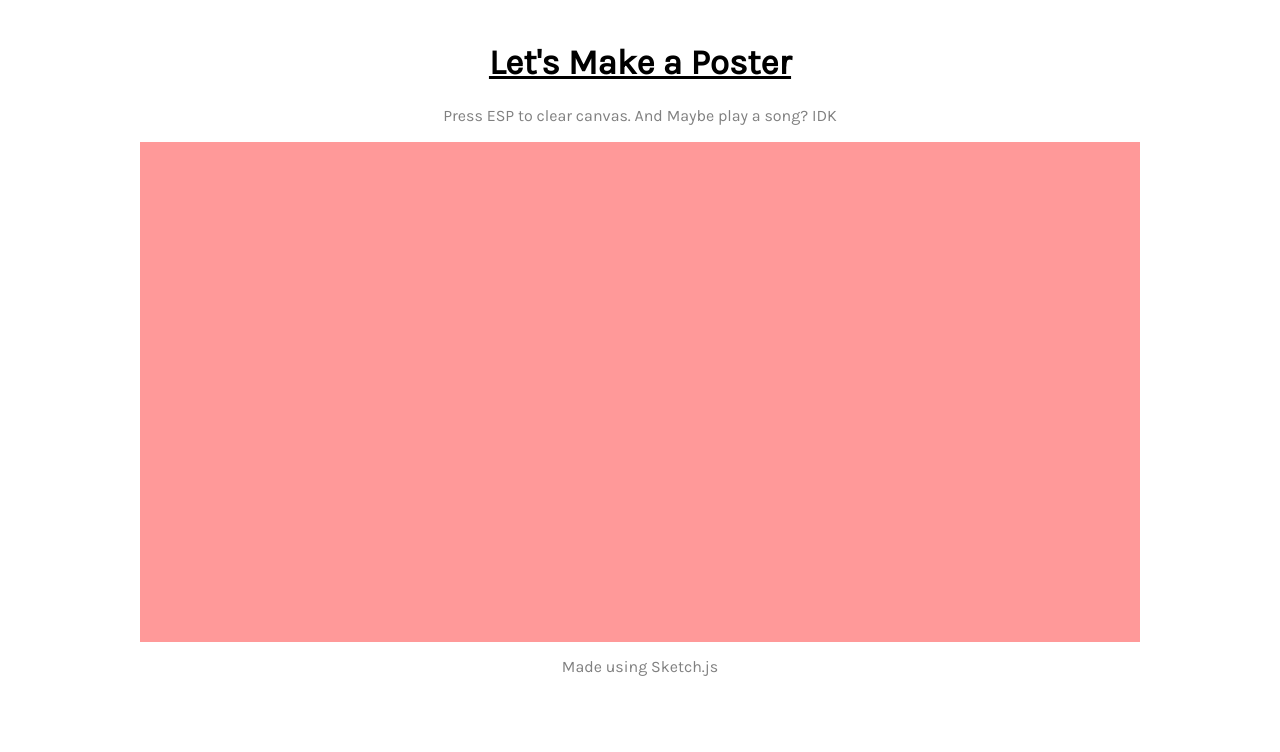
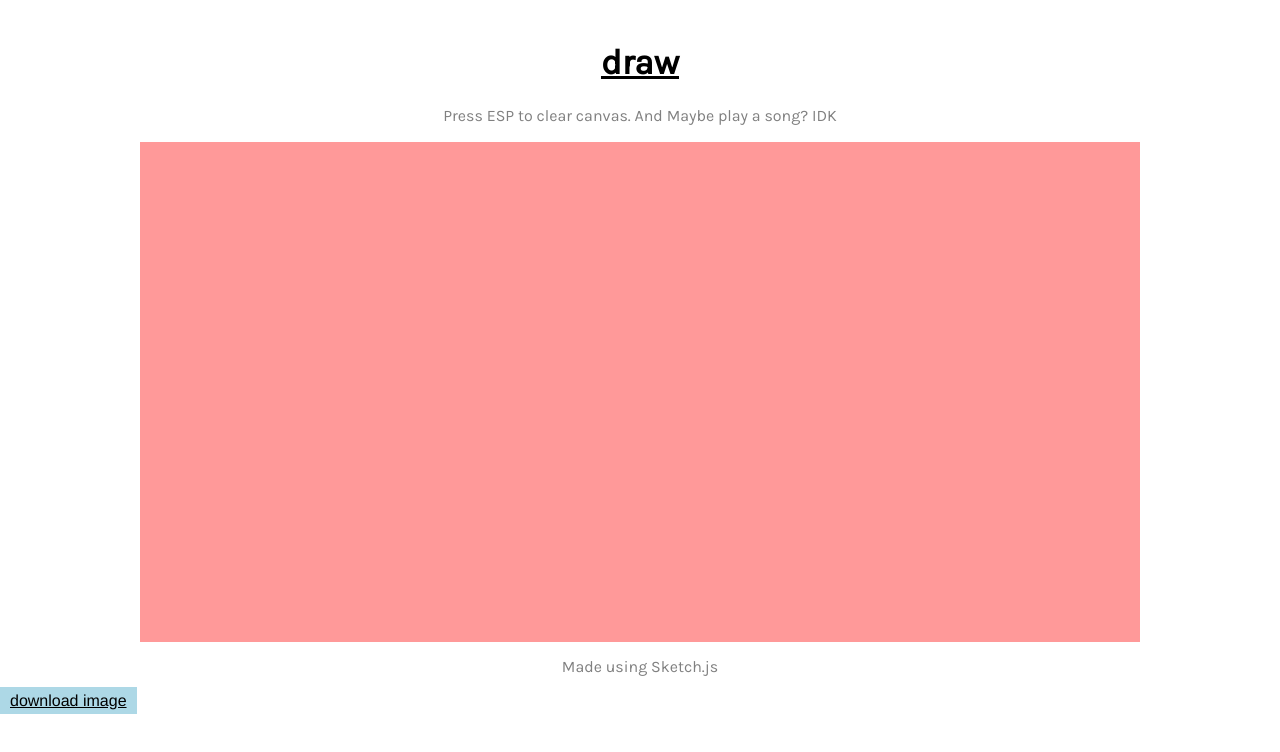
Before and after one commit to Aditi024/Sketch, a plain HTML site: page index.html in a window 1280 px wide. Drawn offline with nearby package versions, Linux system fonts and the light colour scheme.

Commit message:
Draw function

```diff
--- a/css/main.css
+++ b/css/main.css
@@ -35,3 +35,12 @@ canvas {
  .footer {
    text-align: center;
  }
+
+ a {
+  background: lightblue;
+  color: black;
+  padding: 5px 10px;
+  font-family: Helvetica Neue;
+  align-items: center;
+  text-decoration: underline;
+}
--- a/index.html
+++ b/index.html
@@ -12,7 +12,7 @@
 
 </head>
 <!-- Set a page title -->
-<title>Let's Make a Poster</title>
+<title>draw</title>
 
 <!-- Site Styles -->
 <style>
@@ -20,7 +20,7 @@
 </style>
 
 <body>
-  <h1>Let's Make a Poster</h1>
+  <h1>draw</h1>
   <p tc> Press ESP to clear canvas. And Maybe play a song? IDK</p>
   <canvas class="myCanvas"tc>
   </canvas>
--- a/javascript/main.js
+++ b/javascript/main.js
@@ -22,6 +22,7 @@ window.addEventListener('keydown', function() {
 });
 
 
+
 ;(function draw() {
   requestAnimationFrame(draw);
   //ctx.clearRect(0, 0, W, H);
@@ -43,3 +44,11 @@ window.addEventListener('keydown', function() {
   lastMouseY = mouseY;
 
 })();
+
+var link = document.createElement('a');
+    link.innerHTML = 'download image';
+link.addEventListener('click', function(ev) {
+    link.href = canvas.toDataURL();
+    link.download = "mypainting.png";
+}, false);
+document.body.appendChild(link);
```
